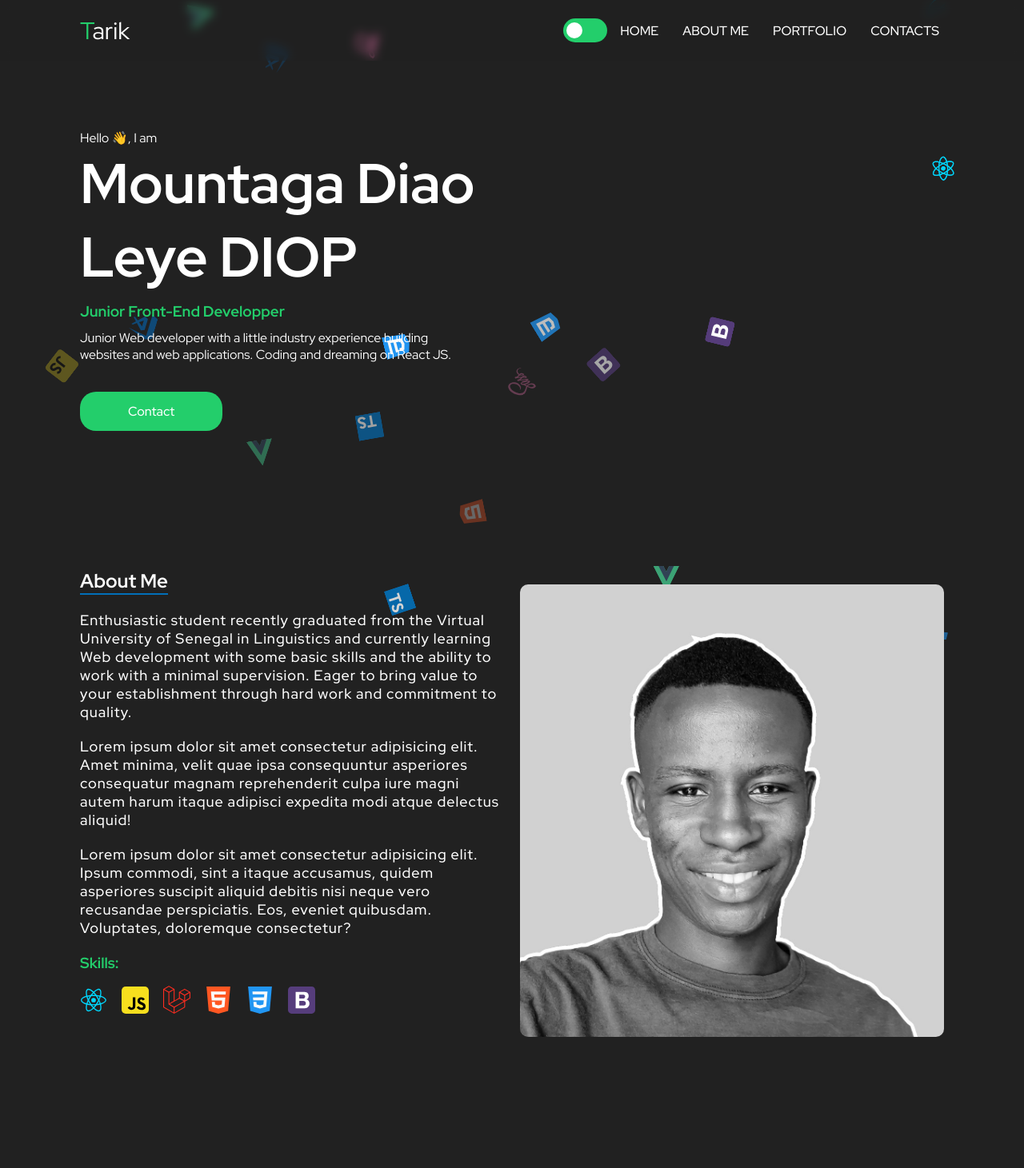
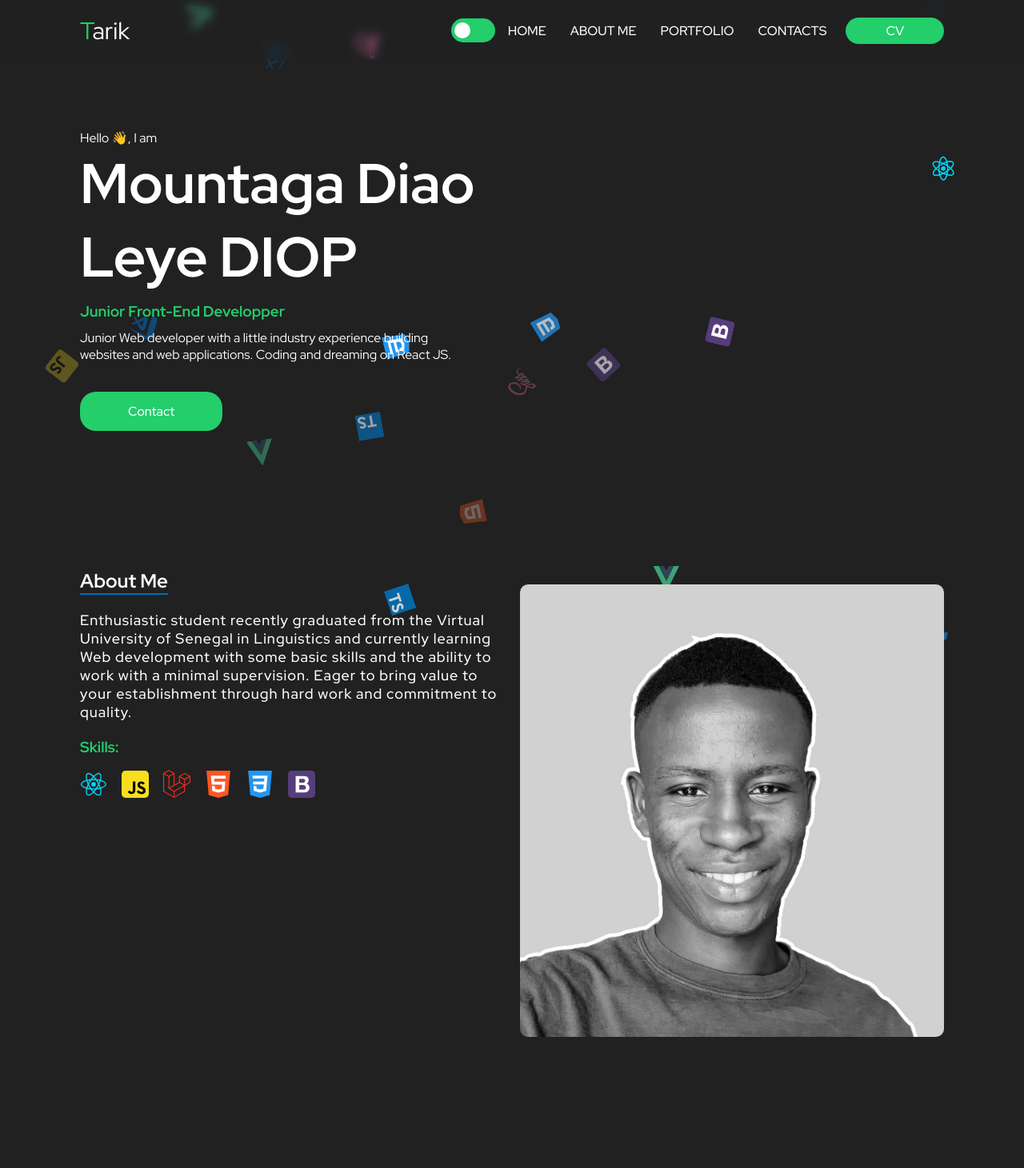
Before and after one commit to h4r0n1/react-portfolio, a React (Vite) app: page / in a window 1280 px wide. Shown: the top 1461 px of the page at 80% size. Built offline with nearby package versions, Linux system fonts and the light colour scheme.

Commit message:
Added CV and fixed some bugs

```diff
--- a/package.json
+++ b/package.json
@@ -14,7 +14,6 @@
     "react-animation-on-scroll": "^2.1.0",
     "react-dom": "^17.0.2",
     "react-google-recaptcha": "^2.1.0",
-    "react-google-recaptcha-v3": "^1.9.7",
     "react-router-dom": "^6.2.1",
     "react-router-hash-link": "^2.4.3",
     "react-toastify": "^8.1.0",
--- a/src/Components/About/About.jsx
+++ b/src/Components/About/About.jsx
@@ -28,7 +28,7 @@ export function About() {
             work and commitment to quality.
           </p>
         </ScrollAnimation>
-        <ScrollAnimation
+        {/* <ScrollAnimation
           animateIn="fadeInLeft"
           delay={0.4 * 1000}
           style={{ marginTop: "2rem", marginBottom: "2rem" }}
@@ -39,15 +39,15 @@ export function About() {
             reprehenderit culpa iure magni autem harum itaque adipisci expedita
             modi atque delectus aliquid!
           </p>
-        </ScrollAnimation>
-        <ScrollAnimation animateIn="fadeInLeft" delay={0.6 * 1000}>
+        </ScrollAnimation> */}
+        {/* <ScrollAnimation animateIn="fadeInLeft" delay={0.6 * 1000}>
           <p>
             Lorem ipsum dolor sit amet consectetur adipisicing elit. Ipsum
             commodi, sint a itaque accusamus, quidem asperiores suscipit aliquid
             debitis nisi neque vero recusandae perspiciatis. Eos, eveniet
             quibusdam. Voluptates, doloremque consectetur?
           </p>
-        </ScrollAnimation>
+        </ScrollAnimation> */}
 
         <ScrollAnimation animateIn="fadeInLeft" delay={0.7 * 1000}>
           <h3>Skills:</h3>
--- a/src/Components/Form/Form.jsx
+++ b/src/Components/Form/Form.jsx
@@ -2,10 +2,6 @@ import { Container, ContainerSucces } from "./form.styles";
 import { useForm, ValidationError } from "@formspree/react";
 import { toast, ToastContainer } from "react-toastify";
 import ReCAPTCHA from "react-google-recaptcha";
-import {
-  GoogleReCaptchaProvider,
-  useGoogleReCaptcha,
-} from "react-google-recaptcha-v3";
 import { useEffect, useState } from "react";
 import validator from "validator";
 
--- a/src/Components/Header/Header.jsx
+++ b/src/Components/Header/Header.jsx
@@ -1,7 +1,7 @@
 import React, { useState } from "react";
 import { BrowserRouter as Router } from "react-router-dom";
 import { Container } from "./header.styles";
-import { NavLink } from "react-router-dom";
+import CV from "../../Assets/Resume.pdf";
 import { NavHashLink, HashLink } from "react-router-hash-link";
 
 export function Header() {
@@ -47,9 +47,9 @@ export function Header() {
           <NavHashLink smooth="true" to="#contacts" onClick={closeMenu}>
             Contacts
           </NavHashLink>
-          {/* <a href={Curriculo} download className="button">
+          <a href={CV} download className="button">
             CV
-          </a> */}
+          </a>
         </nav>
 
         <div
```
Also changed, not shown: 2 other files (tests, documents, lock files or other folders).
